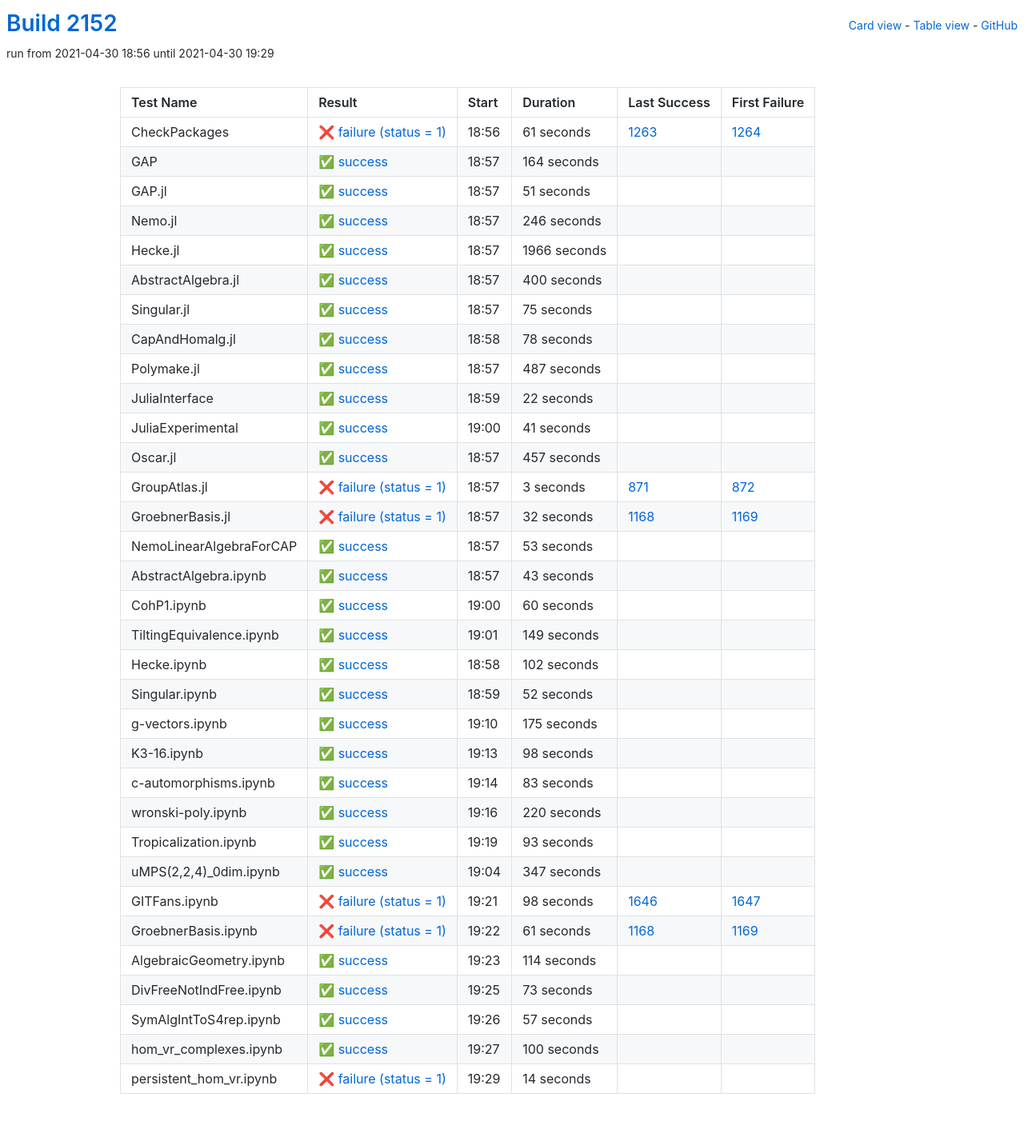
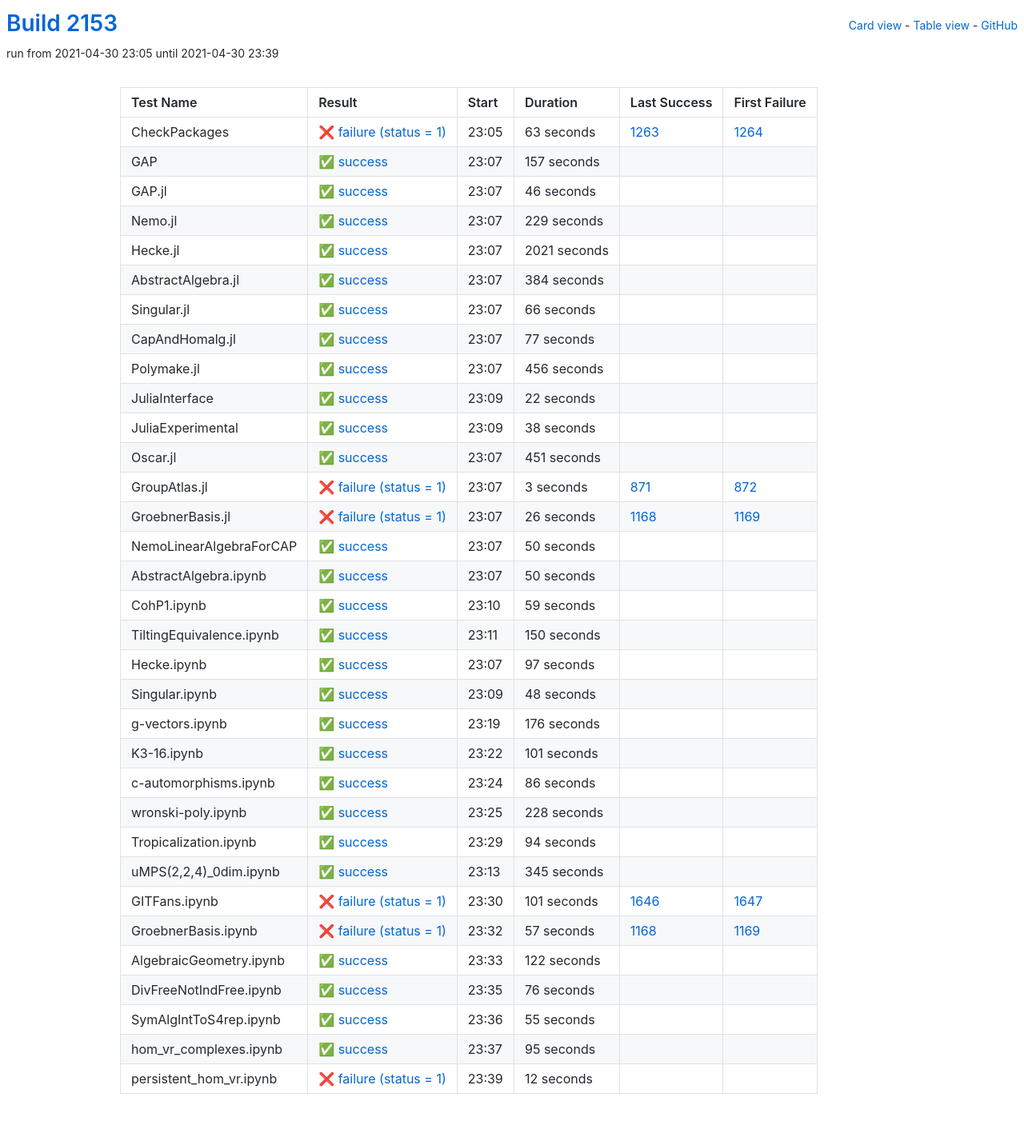
Before and after one commit to oscar-system/oscar-ci-status-stable, a Jekyll site: the page built from table.html, in a window 1280 px wide. Shown: the whole page at 80% size. Built offline with Jekyll 4.4.1, drawn with Linux system fonts in a browser that asks for light colours.

Commit message:
Build #2153

```diff
--- a/_data/ci.yml
+++ b/_data/ci.yml
@@ -1,6 +1,6 @@
 ---
-build: 2152
-build_url: https://oscarci.mathematik.uni-kl.de/job/oscar-stable/2152/
+build: 2153
+build_url: https://oscarci.mathematik.uni-kl.de/job/oscar-stable/2153/
 job: oscar-stable
 organization: oscar-system
 repo: oscar-ci-status-stable
@@ -8,116 +8,116 @@ repourl: https://github.com/oscar-system/oscar-ci-status-stable
 tests:
 - name: CheckPackages
   id: checkpackages
-  log: https://oscarci.mathematik.uni-kl.de/job/oscar-stable/2152/artifact/logs/build-2152/CheckPackages.log
-  start: 2021-04-30 18:56
+  log: https://oscarci.mathematik.uni-kl.de/job/oscar-stable/2153/artifact/logs/build-2153/CheckPackages.log
+  start: 2021-04-30 23:05
   success: false
   exitcode: 1
   status: failure
-  duration: 61
+  duration: 63
   last_success: 1263
   last_success_url: https://oscarci.mathematik.uni-kl.de/job/oscar-stable/1263/
   first_failure: 1264
   first_failure_url: https://oscarci.mathematik.uni-kl.de/job/oscar-stable/1264/
 - name: GAP
   id: gap
-  log: https://oscarci.mathematik.uni-kl.de/job/oscar-stable/2152/artifact/logs/build-2152/GAP.log
-  start: 2021-04-30 18:57
+  log: https://oscarci.mathematik.uni-kl.de/job/oscar-stable/2153/artifact/logs/build-2153/GAP.log
+  start: 2021-04-30 23:07
   success: true
   exitcode: 0
   status: success
-  duration: 164
+  duration: 157
   last_success: false
   last_success_url:
   first_failure: false
   first_failure_url:
 - name: GAP.jl
   id: gap-jl
-  log: https://oscarci.mathematik.uni-kl.de/job/oscar-stable/2152/artifact/logs/build-2152/GAP.jl.log
-  start: 2021-04-30 18:57
+  log: https://oscarci.mathematik.uni-kl.de/job/oscar-stable/2153/artifact/logs/build-2153/GAP.jl.log
+  start: 2021-04-30 23:07
   success: true
   exitcode: 0
   status: success
-  duration: 51
+  duration: 46
   last_success: false
   last_success_url:
   first_failure: false
   first_failure_url:
 - name: Nemo.jl
   id: nemo-jl
-  log: https://oscarci.mathematik.uni-kl.de/job/oscar-stable/2152/artifact/logs/build-2152/Nemo.jl.log
-  start: 2021-04-30 18:57
+  log: https://oscarci.mathematik.uni-kl.de/job/oscar-stable/2153/artifact/logs/build-2153/Nemo.jl.log
+  start: 2021-04-30 23:07
   success: true
   exitcode: 0
   status: success
-  duration: 246
+  duration: 229
   last_success: false
   last_success_url:
   first_failure: false
   first_failure_url:
 - name: Hecke.jl
   id: hecke-jl
-  log: https://oscarci.mathematik.uni-kl.de/job/oscar-stable/2152/artifact/logs/build-2152/Hecke.jl.log
-  start: 2021-04-30 18:57
+  log: https://oscarci.mathematik.uni-kl.de/job/oscar-stable/2153/artifact/logs/build-2153/Hecke.jl.log
+  start: 2021-04-30 23:07
   success: true
   exitcode: 0
   status: success
-  duration: 1966
+  duration: 2021
   last_success: false
   last_success_url:
   first_failure: false
   first_failure_url:
 - name: AbstractAlgebra.jl
   id: abstractalgebra-jl
-  log: https://oscarci.mathematik.uni-kl.de/job/oscar-stable/2152/artifact/logs/build-2152/AbstractAlgebra.jl.log
-  start: 2021-04-30 18:57
+  log: https://oscarci.mathematik.uni-kl.de/job/oscar-stable/2153/artifact/logs/build-2153/AbstractAlgebra.jl.log
+  start: 2021-04-30 23:07
   success: true
   exitcode: 0
   status: success
-  duration: 400
+  duration: 384
   last_success: false
   last_success_url:
   first_failure: false
   first_failure_url:
 - name: Singular.jl
   id: singular-jl
-  log: https://oscarci.mathematik.uni-kl.de/job/oscar-stable/2152/artifact/logs/build-2152/Singular.jl.log
-  start: 2021-04-30 18:57
+  log: https://oscarci.mathematik.uni-kl.de/job/oscar-stable/2153/artifact/logs/build-2153/Singular.jl.log
+  start: 2021-04-30 23:07
   success: true
   exitcode: 0
   status: success
-  duration: 75
+  duration: 66
   last_success: false
   last_success_url:
   first_failure: false
   first_failure_url:
 - name: CapAndHomalg.jl
   id: capandhomalg-jl
-  log: https://oscarci.mathematik.uni-kl.de/job/oscar-stable/2152/artifact/logs/build-2152/CapAndHomalg.jl.log
-  start: 2021-04-30 18:58
+  log: https://oscarci.mathematik.uni-kl.de/job/oscar-stable/2153/artifact/logs/build-2153/CapAndHomalg.jl.log
+  start: 2021-04-30 23:07
   success: true
   exitcode: 0
   status: success
-  duration: 78
+  duration: 77
   last_success: false
   last_success_url:
   first_failure: false
   first_failure_url:
 - name: Polymake.jl
   id: polymake-jl
-  log: https://oscarci.mathematik.uni-kl.de/job/oscar-stable/2152/artifact/logs/build-2152/Polymake.jl.log
-  start: 2021-04-30 18:57
+  log: https://oscarci.mathematik.uni-kl.de/job/oscar-stable/2153/artifact/logs/build-2153/Polymake.jl.log
+  start: 2021-04-30 23:07
   success: true
   exitcode: 0
   status: success
-  duration: 487
+  duration: 456
   last_success: false
   last_success_url:
   first_failure: false
   first_failure_url:
 - name: JuliaInterface
   id: juliainterface
-  log: https://oscarci.mathematik.uni-kl.de/job/oscar-stable/2152/artifact/logs/build-2152/JuliaInterface.log
-  start: 2021-04-30 18:59
+  log: https://oscarci.mathematik.uni-kl.de/job/oscar-stable/2153/artifact/logs/build-2153/JuliaInterface.log
+  start: 2021-04-30 23:09
   success: true
   exitcode: 0
   status: success
@@ -128,32 +128,32 @@ tests:
   first_failure_url:
 - name: JuliaExperimental
   id: juliaexperimental
-  log: https://oscarci.mathematik.uni-kl.de/job/oscar-stable/2152/artifact/logs/build-2152/JuliaExperimental.log
-  start: 2021-04-30 19:00
+  log: https://oscarci.mathematik.uni-kl.de/job/oscar-stable/2153/artifact/logs/build-2153/JuliaExperimental.log
+  start: 2021-04-30 23:09
   success: true
   exitcode: 0
   status: success
-  duration: 41
+  duration: 38
   last_success: false
   last_success_url:
   first_failure: false
   first_failure_url:
 - name: Oscar.jl
   id: oscar-jl
-  log: https://oscarci.mathematik.uni-kl.de/job/oscar-stable/2152/artifact/logs/build-2152/Oscar.jl.log
-  start: 2021-04-30 18:57
+  log: https://oscarci.mathematik.uni-kl.de/job/oscar-stable/2153/artifact/logs/build-2153/Oscar.jl.log
+  start: 2021-04-30 23:07
   success: true
   exitcode: 0
   status: success
-  duration: 457
+  duration: 451
   last_success: false
   last_success_url:
   first_failure: false
   first_failure_url:
 - name: GroupAtlas.jl
   id: groupatlas-jl
-  log: https://oscarci.mathematik.uni-kl.de/job/oscar-stable/2152/artifact/logs/build-2152/GroupAtlas.jl.log
-  start: 2021-04-30 18:57
+  log: https://oscarci.mathematik.uni-kl.de/job/oscar-stable/2153/artifact/logs/build-2153/GroupAtlas.jl.log
+  start: 2021-04-30 23:07
   success: false
   exitcode: 1
   status: failure
@@ -164,240 +164,240 @@ tests:
   first_failure_url: https://oscarci.mathematik.uni-kl.de/job/oscar-stable/872/
 - name: GroebnerBasis.jl
   id: groebnerbasis-jl
-  log: https://oscarci.mathematik.uni-kl.de/job/oscar-stable/2152/artifact/logs/build-2152/GroebnerBasis.jl.log
-  start: 2021-04-30 18:57
+  log: https://oscarci.mathematik.uni-kl.de/job/oscar-stable/2153/artifact/logs/build-2153/GroebnerBasis.jl.log
+  start: 2021-04-30 23:07
   success: false
   exitcode: 1
   status: failure
-  duration: 32
+  duration: 26
   last_success: 1168
   last_success_url: https://oscarci.mathematik.uni-kl.de/job/oscar-stable/1168/
   first_failure: 1169
   first_failure_url: https://oscarci.mathematik.uni-kl.de/job/oscar-stable/1169/
 - name: NemoLinearAlgebraForCAP
   id: nemolinearalgebraforcap
-  log: https://oscarci.mathematik.uni-kl.de/job/oscar-stable/2152/artifact/logs/build-2152/NemoLinearAlgebraForCAP.log
-  start: 2021-04-30 18:57
+  log: https://oscarci.mathematik.uni-kl.de/job/oscar-stable/2153/artifact/logs/build-2153/NemoLinearAlgebraForCAP.log
+  start: 2021-04-30 23:07
   success: true
   exitcode: 0
   status: success
-  duration: 53
+  duration: 50
   last_success: false
   last_success_url:
   first_failure: false
   first_failure_url:
 - name: AbstractAlgebra.ipynb
   id: abstractalgebra-ipynb
-  log: https://oscarci.mathematik.uni-kl.de/job/oscar-stable/2152/artifact/logs/build-2152/AbstractAlgebra.ipynb.log
-  start: 2021-04-30 18:57
+  log: https://oscarci.mathematik.uni-kl.de/job/oscar-stable/2153/artifact/logs/build-2153/AbstractAlgebra.ipynb.log
+  start: 2021-04-30 23:07
   success: true
   exitcode: 0
   status: success
-  duration: 43
+  duration: 50
   last_success: false
   last_success_url:
   first_failure: false
   first_failure_url:
 - name: CohP1.ipynb
   id: cohp1-ipynb
-  log: https://oscarci.mathematik.uni-kl.de/job/oscar-stable/2152/artifact/logs/build-2152/CohP1.ipynb.log
-  start: 2021-04-30 19:00
+  log: https://oscarci.mathematik.uni-kl.de/job/oscar-stable/2153/artifact/logs/build-2153/CohP1.ipynb.log
+  start: 2021-04-30 23:10
   success: true
   exitcode: 0
   status: success
-  duration: 60
+  duration: 59
   last_success: false
   last_success_url:
   first_failure: false
   first_failure_url:
 - name: TiltingEquivalence.ipynb
   id: tiltingequivalence-ipynb
-  log: https://oscarci.mathematik.uni-kl.de/job/oscar-stable/2152/artifact/logs/build-2152/TiltingEquivalence.ipynb.log
-  start: 2021-04-30 19:01
+  log: https://oscarci.mathematik.uni-kl.de/job/oscar-stable/2153/artifact/logs/build-2153/TiltingEquivalence.ipynb.log
+  start: 2021-04-30 23:11
   success: true
   exitcode: 0
   status: success
-  duration: 149
+  duration: 150
   last_success: false
   last_success_url:
   first_failure: false
   first_failure_url:
 - name: Hecke.ipynb
   id: hecke-ipynb
-  log: https://oscarci.mathematik.uni-kl.de/job/oscar-stable/2152/artifact/logs/build-2152/Hecke.ipynb.log
-  start: 2021-04-30 18:58
+  log: https://oscarci.mathematik.uni-kl.de/job/oscar-stable/2153/artifact/logs/build-2153/Hecke.ipynb.log
+  start: 2021-04-30 23:07
   success: true
   exitcode: 0
   status: success
-  duration: 102
+  duration: 97
   last_success: false
   last_success_url:
   first_failure: false
   first_failure_url:
 - name: Singular.ipynb
   id: singular-ipynb
-  log: https://oscarci.mathematik.uni-kl.de/job/oscar-stable/2152/artifact/logs/build-2152/Singular.ipynb.log
-  start: 2021-04-30 18:59
+  log: https://oscarci.mathematik.uni-kl.de/job/oscar-stable/2153/artifact/logs/build-2153/Singular.ipynb.log
+  start: 2021-04-30 23:09
   success: true
   exitcode: 0
   status: success
-  duration: 52
+  duration: 48
   last_success: false
   last_success_url:
   first_failure: false
   first_failure_url:
 - name: g-vectors.ipynb
   id: g-vectors-ipynb
-  log: https://oscarci.mathematik.uni-kl.de/job/oscar-stable/2152/artifact/logs/build-2152/g-vectors.ipynb.log
-  start: 2021-04-30 19:10
+  log: https://oscarci.mathematik.uni-kl.de/job/oscar-stable/2153/artifact/logs/build-2153/g-vectors.ipynb.log
+  start: 2021-04-30 23:19
   success: true
   exitcode: 0
   status: success
-  duration: 175
+  duration: 176
   last_success: false
   last_success_url:
   first_failure: false
   first_failure_url:
 - name: K3-16.ipynb
   id: k3-16-ipynb
-  log: https://oscarci.mathematik.uni-kl.de/job/oscar-stable/2152/artifact/logs/build-2152/K3-16.ipynb.log
-  start: 2021-04-30 19:13
+  log: https://oscarci.mathematik.uni-kl.de/job/oscar-stable/2153/artifact/logs/build-2153/K3-16.ipynb.log
+  start: 2021-04-30 23:22
   success: true
   exitcode: 0
   status: success
-  duration: 98
+  duration: 101
   last_success: false
   last_success_url:
   first_failure: false
   first_failure_url:
 - name: c-automorphisms.ipynb
   id: c-automorphisms-ipynb
-  log: https://oscarci.mathematik.uni-kl.de/job/oscar-stable/2152/artifact/logs/build-2152/c-automorphisms.ipynb.log
-  start: 2021-04-30 19:14
+  log: https://oscarci.mathematik.uni-kl.de/job/oscar-stable/2153/artifact/logs/build-2153/c-automorphisms.ipynb.log
+  start: 2021-04-30 23:24
   success: true
   exitcode: 0
   status: success
-  duration: 83
+  duration: 86
   last_success: false
   last_success_url:
   first_failure: false
   first_failure_url:
 - name: wronski-poly.ipynb
   id: wronski-poly-ipynb
-  log: https://oscarci.mathematik.uni-kl.de/job/oscar-stable/2152/artifact/logs/build-2152/wronski-poly.ipynb.log
-  start: 2021-04-30 19:16
+  log: https://oscarci.mathematik.uni-kl.de/job/oscar-stable/2153/artifact/logs/build-2153/wronski-poly.ipynb.log
+  start: 2021-04-30 23:25
   success: true
   exitcode: 0
   status: success
-  duration: 220
+  duration: 228
   last_success: false
   last_success_url:
   first_failure: false
   first_failure_url:
 - name: Tropicalization.ipynb
   id: tropicalization-ipynb
-  log: https://oscarci.mathematik.uni-kl.de/job/oscar-stable/2152/artifact/logs/build-2152/Tropicalization.ipynb.log
-  start: 2021-04-30 19:19
+  log: https://oscarci.mathematik.uni-kl.de/job/oscar-stable/2153/artifact/logs/build-2153/Tropicalization.ipynb.log
+  start: 2021-04-30 23:29
   success: true
   exitcode: 0
   status: success
-  duration: 93
+  duration: 94
   last_success: false
   last_success_url:
   first_failure: false
   first_failure_url:
 - name: uMPS(2,2,4)_0dim.ipynb
   id: umps-2-2-4-0dim-ipynb
-  log: https://oscarci.mathematik.uni-kl.de/job/oscar-stable/2152/artifact/logs/build-2152/uMPS-2-2-4-_0dim.ipynb.log
-  start: 2021-04-30 19:04
+  log: https://oscarci.mathematik.uni-kl.de/job/oscar-stable/2153/artifact/logs/build-2153/uMPS-2-2-4-_0dim.ipynb.log
+  start: 2021-04-30 23:13
   success: true
   exitcode: 0
   status: success
-  duration: 347
+  duration: 345
   last_success: false
   last_success_url:
   first_failure: false
   first_failure_url:
 - name: GITFans.ipynb
   id: gitfans-ipynb
-  log: https://oscarci.mathematik.uni-kl.de/job/oscar-stable/2152/artifact/logs/build-2152/GITFans.ipynb.log
-  start: 2021-04-30 19:21
+  log: https://oscarci.mathematik.uni-kl.de/job/oscar-stable/2153/artifact/logs/build-2153/GITFans.ipynb.log
+  start: 2021-04-30 23:30
   success: false
   exitcode: 1
   status: failure
-  duration: 98
+  duration: 101
   last_success: 1646
   last_success_url: https://oscarci.mathematik.uni-kl.de/job/oscar-stable/1646/
   first_failure: 1647
   first_failure_url: https://oscarci.mathematik.uni-kl.de/job/oscar-stable/1647/
 - name: GroebnerBasis.ipynb
   id: groebnerbasis-ipynb
-  log: https://oscarci.mathematik.uni-kl.de/job/oscar-stable/2152/artifact/logs/build-2152/GroebnerBasis.ipynb.log
-  start: 2021-04-30 19:22
+  log: https://oscarci.mathematik.uni-kl.de/job/oscar-stable/2153/artifact/logs/build-2153/GroebnerBasis.ipynb.log
+  start: 2021-04-30 23:32
   success: false
   exitcode: 1
   status: failure
-  duration: 61
+  duration: 57
   last_success: 1168
   last_success_url: https://oscarci.mathematik.uni-kl.de/job/oscar-stable/1168/
   first_failure: 1169
   first_failure_url: https://oscarci.mathematik.uni-kl.de/job/oscar-stable/1169/
 - name: AlgebraicGeometry.ipynb
   id: algebraicgeometry-ipynb
-  log: https://oscarci.mathematik.uni-kl.de/job/oscar-stable/2152/artifact/logs/build-2152/AlgebraicGeometry.ipynb.log
-  start: 2021-04-30 19:23
+  log: https://oscarci.mathematik.uni-kl.de/job/oscar-stable/2153/artifact/logs/build-2153/AlgebraicGeometry.ipynb.log
+  start: 2021-04-30 23:33
   success: true
   exitcode: 0
   status: success
-  duration: 114
+  duration: 122
   last_success: false
   last_success_url:
   first_failure: false
   first_failure_url:
 - name: DivFreeNotIndFree.ipynb
   id: divfreenotindfree-ipynb
-  log: https://oscarci.mathematik.uni-kl.de/job/oscar-stable/2152/artifact/logs/build-2152/DivFreeNotIndFree.ipynb.log
-  start: 2021-04-30 19:25
+  log: https://oscarci.mathematik.uni-kl.de/job/oscar-stable/2153/artifact/logs/build-2153/DivFreeNotIndFree.ipynb.log
+  start: 2021-04-30 23:35
   success: true
   exitcode: 0
   status: success
-  duration: 73
+  duration: 76
   last_success: false
   last_success_url:
   first_failure: false
   first_failure_url:
 - name: SymAlgIntToS4rep.ipynb
   id: symalginttos4rep-ipynb
-  log: https://oscarci.mathematik.uni-kl.de/job/oscar-stable/2152/artifact/logs/build-2152/SymAlgIntToS4rep.ipynb.log
-  start: 2021-04-30 19:26
+  log: https://oscarci.mathematik.uni-kl.de/job/oscar-stable/2153/artifact/logs/build-2153/SymAlgIntToS4rep.ipynb.log
+  start: 2021-04-30 23:36
   success: true
   exitcode: 0
   status: success
-  duration: 57
+  duration: 55
   last_success: false
   last_success_url:
   first_failure: false
   first_failure_url:
 - name: hom_vr_complexes.ipynb
   id: hom-vr-complexes-ipynb
-  log: https://oscarci.mathematik.uni-kl.de/job/oscar-stable/2152/artifact/logs/build-2152/hom_vr_complexes.ipynb.log
-  start: 2021-04-30 19:27
+  log: https://oscarci.mathematik.uni-kl.de/job/oscar-stable/2153/artifact/logs/build-2153/hom_vr_complexes.ipynb.log
+  start: 2021-04-30 23:37
   success: true
   exitcode: 0
   status: success
-  duration: 100
+  duration: 95
   last_success: false
   last_success_url:
   first_failure: false
   first_failure_url:
 - name: persistent_hom_vr.ipynb
   id: persistent-hom-vr-ipynb
-  log: https://oscarci.mathematik.uni-kl.de/job/oscar-stable/2152/artifact/logs/build-2152/persistent_hom_vr.ipynb.log
-  start: 2021-04-30 19:29
+  log: https://oscarci.mathematik.uni-kl.de/job/oscar-stable/2153/artifact/logs/build-2153/persistent_hom_vr.ipynb.log
+  start: 2021-04-30 23:39
   success: false
   exitcode: 1
   status: failure
-  duration: 14
+  duration: 12
   last_success: false
   last_success_url:
   first_failure: false
```
Also changed, not shown: README.md.
